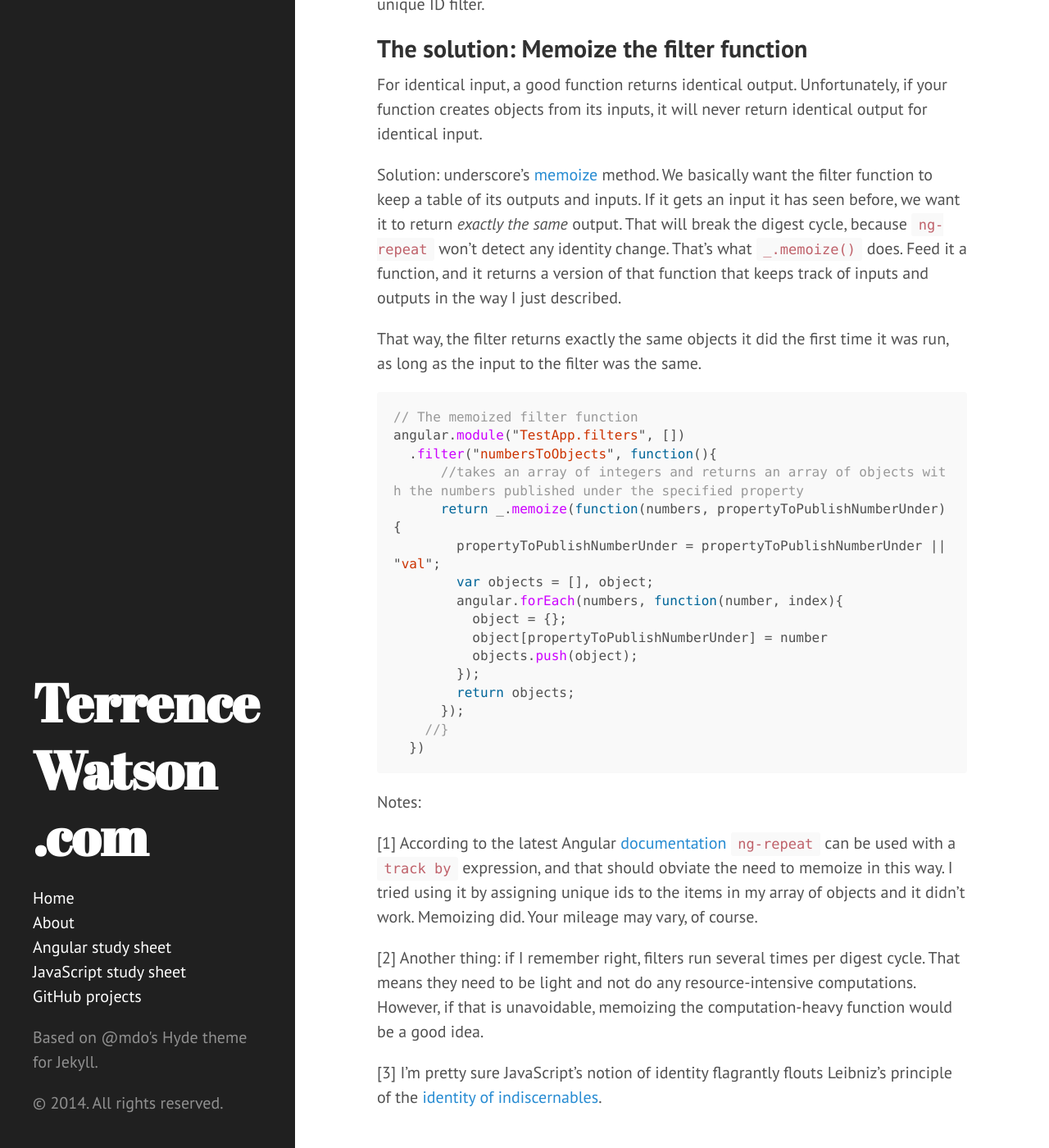
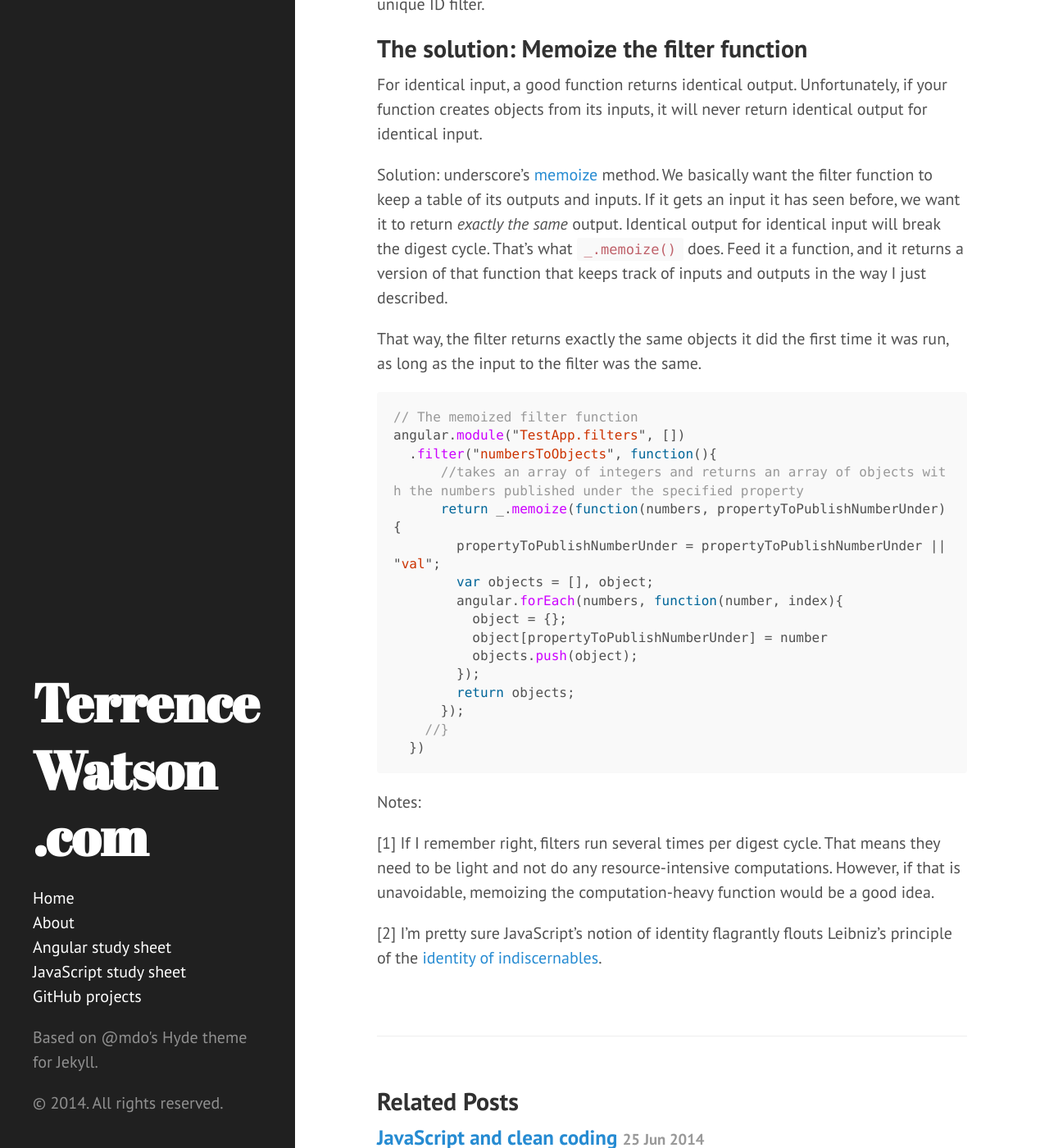
Before and after one commit to selfinterest/selfinterest.github.io, a Jekyll site: the page built from _posts/2014-06-28-memoize.md, in a window 1280 px wide and 1400 px high, scrolled down 2558 px. Shown: the whole window at 82% size. Built offline with Jekyll 4.4.1, drawn with Linux system fonts in a browser that asks for light colours; nearby versions of some CDN libraries; Markdown is read by kramdown in place of the engine named in the settings.

Commit message:
Minor change

```diff
--- a/_posts/2014-06-28-memoize.md
+++ b/_posts/2014-06-28-memoize.md
@@ -78,7 +78,7 @@
 -----------------------------------------------
 For identical input, a good function returns identical output. Unfortunately, if your function creates objects from its inputs, it will never return identical output for identical input.
 
-Solution: underscore's [memoize](http://underscorejs.org/#memoize) method. We basically want the filter function to keep a table of its outputs and inputs. If it gets an input it has seen before, we want it to return *exactly the same* output. That will break the digest cycle, because `ng-repeat` won't detect any identity change. That's what `_.memoize()` does. Feed it a function, and it returns a version of that function that keeps track of inputs and outputs in the way I just described.
+Solution: underscore's [memoize](http://underscorejs.org/#memoize) method. We basically want the filter function to keep a table of its outputs and inputs. If it gets an input it has seen before, we want it to return *exactly the same* output. Identical output for identical input will break the digest cycle. That's what `_.memoize()` does. Feed it a function, and it returns a version of that function that keeps track of inputs and outputs in the way I just described.
 
 That way, the filter returns exactly the same objects it did the first time it was run, as long as the input to the filter was the same.
 
@@ -103,8 +103,6 @@
 
 Notes:
 
-[1] According to the latest Angular [documentation](https://docs.angularjs.org/api/ng/directive/ngRepeat) `ng-repeat` can be used with a `track by` expression, and that should obviate the need to memoize in this way. I tried using it by assigning unique ids to the items in my array of objects and it didn't work. Memoizing did. Your mileage may vary, of course.
+[1] If I remember right, filters run several times per digest cycle. That means they need to be light and not do any resource-intensive computations. However, if that is unavoidable, memoizing the computation-heavy function would be a good idea.
 
-[2] Another thing: if I remember right, filters run several times per digest cycle. That means they need to be light and not do any resource-intensive computations. However, if that is unavoidable, memoizing the computation-heavy function would be a good idea.
-
-[3] I'm pretty sure JavaScript's notion of identity flagrantly flouts Leibniz's principle of the [identity of indiscernables](http://plato.stanford.edu/entries/identity-indiscernible/).
+[2] I'm pretty sure JavaScript's notion of identity flagrantly flouts Leibniz's principle of the [identity of indiscernables](http://plato.stanford.edu/entries/identity-indiscernible/).
```
